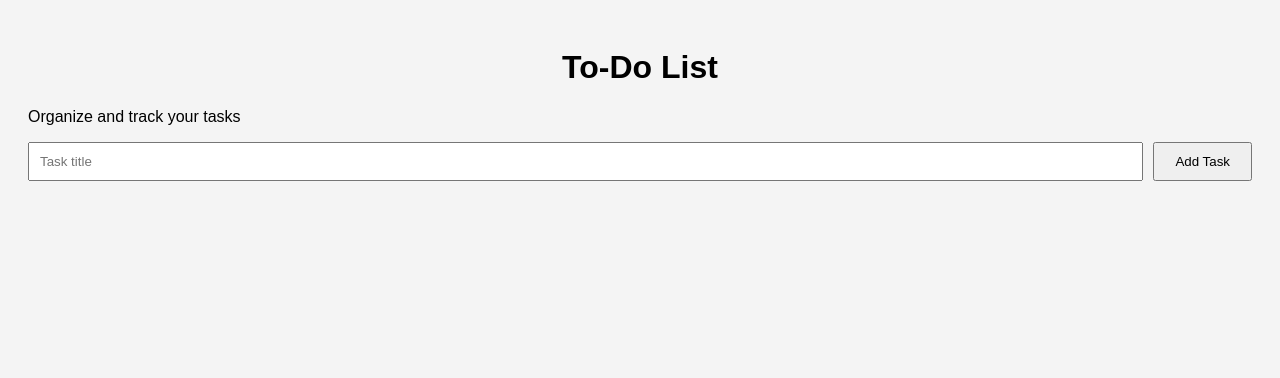
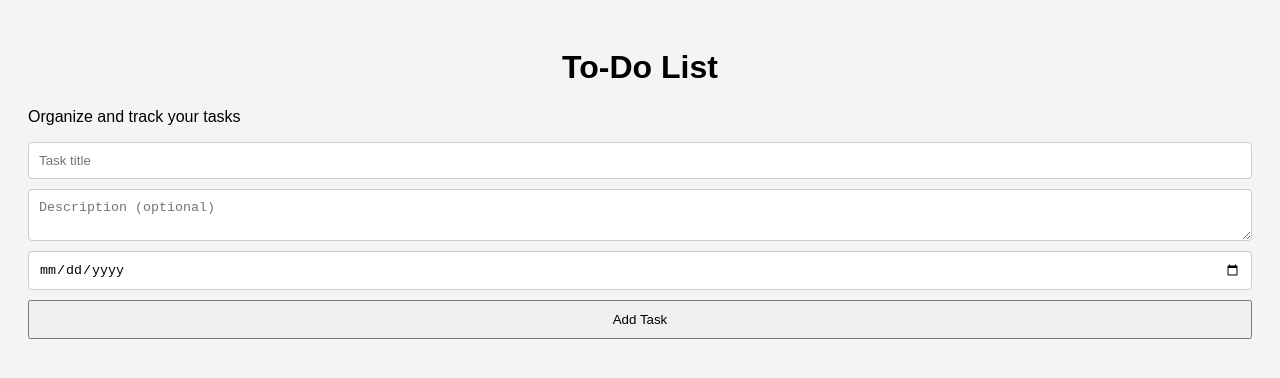
Before and after one commit to eraiboluk/To-Do-List, a plain HTML site: page ToDo/FrontEnd/index.html in a window 1280 px wide. Drawn offline with Linux system fonts and the light colour scheme.

Commit message:
ToDo description and date spaces

```diff
--- a/ToDo/FrontEnd/index.html
+++ b/ToDo/FrontEnd/index.html
@@ -15,14 +15,15 @@
         }
 
         form {
-            display: flex;
+            display: grid;
             gap: 10px;
             margin-bottom: 20px;
         }
 
-        input[type="text"] {
-            flex: 1;
+        input, textarea {
             padding: 10px;
+            border-radius: 4px;
+            border: 1px solid #ccc;
         }
 
         button {
@@ -48,6 +49,8 @@
 
     <form id="todoForm">
         <input type="text" id="title" placeholder="Task title" required>
+        <textarea id="description" placeholder="Description (optional)"></textarea>
+        <input type="date" id="dueDate">
         <button type="submit">Add Task</button>
     </form>
 
```
